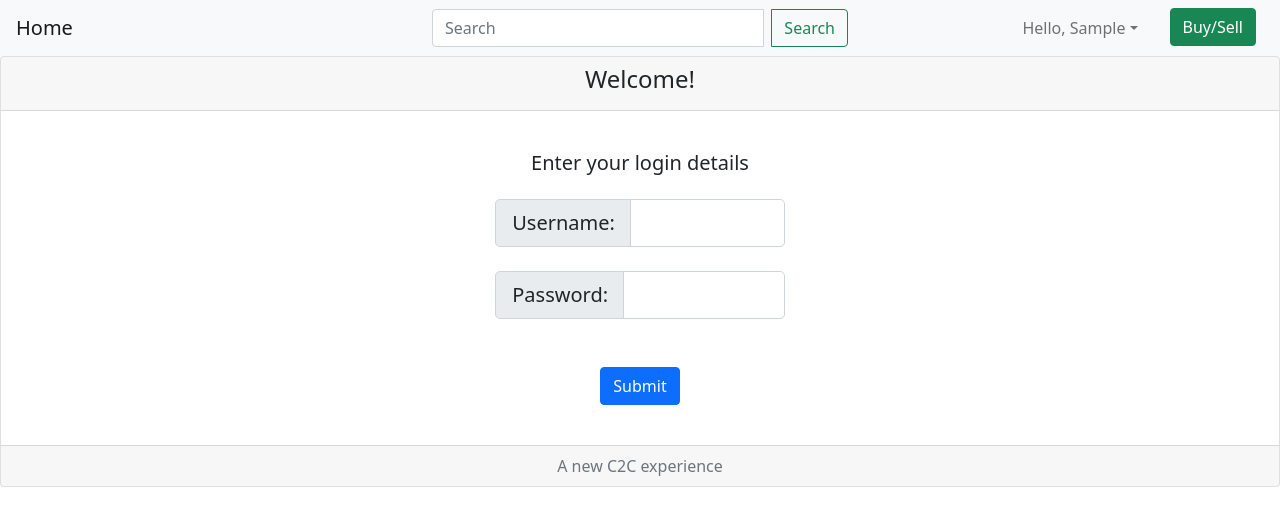
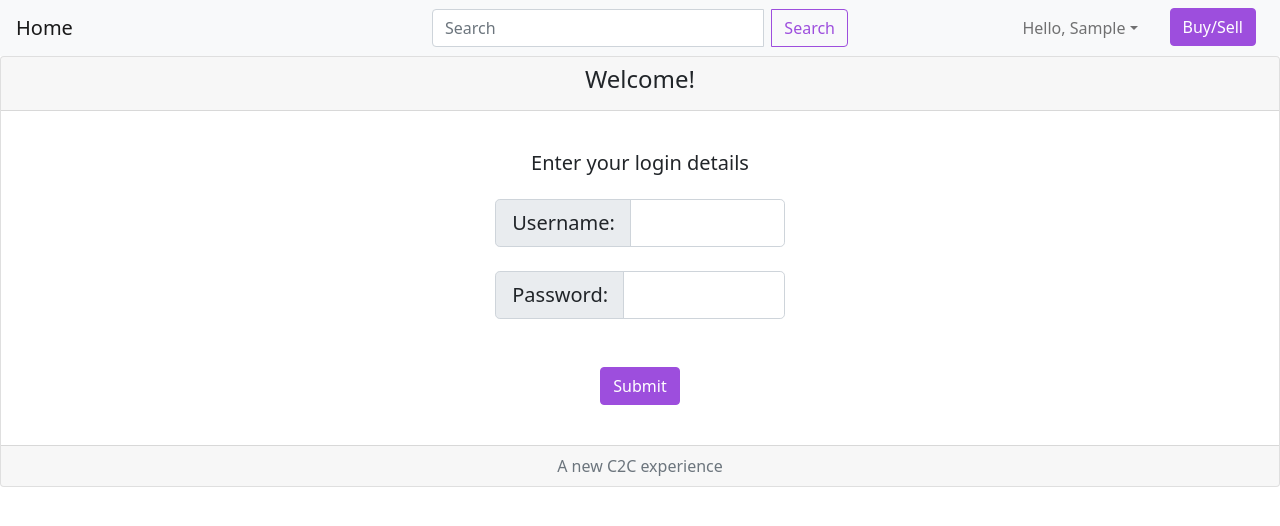
Before and after one commit to cskang0121/aws-buildon-asean-2021-hackathon, a React (Create React App) app in the folder src/main/frontend/: page /login in a window 1280 px wide. Shown: the top 526 px of the page. Built offline with nearby package versions, Linux system fonts and the light colour scheme; sample sign-in values are in the browser's storage.

Commit message:
Changed primary color, uses SASS styling

```diff
--- a/src/main/frontend/package.json
+++ b/src/main/frontend/package.json
@@ -8,6 +8,7 @@
     "@testing-library/user-event": "^12.8.3",
     "axios": "^0.21.1",
     "bootstrap": "^5.0.2",
+    "node-sass": "^6.0.1",
     "react": "^17.0.2",
     "react-bootstrap": "^1.6.1",
     "react-dom": "^17.0.2",
--- a/src/main/frontend/src/App.js
+++ b/src/main/frontend/src/App.js
@@ -1,6 +1,8 @@
 import React, { useState, useEffect } from "react";
 import "./App.css";
-import "bootstrap/dist/css/bootstrap.min.css";
+import "./custom.scss";
+//import "bootstrap/dist/css/bootstrap.min.css";
+
 
 import NavigationBar from "./components/Navbar/NavigationBar";
 import Home from "./components/Pages/Home";
--- a/src/main/frontend/src/components/ListingCard.js
+++ b/src/main/frontend/src/components/ListingCard.js
@@ -36,7 +36,7 @@ export default function ListingCard({
         </p>
         {deleteMyListing ? (
           <p>
-            <Button className="btn-danger" onClick={deleteMyListing}>
+            <Button variant="danger" onClick={deleteMyListing}>
               Delete Listing
             </Button>
           </p>
--- a/src/main/frontend/src/components/Navbar/NavigationBar.js
+++ b/src/main/frontend/src/components/Navbar/NavigationBar.js
@@ -63,7 +63,7 @@ export default function NavigationBar() {
               onChange={(event) => setKeyword(event.target.value)}
             />
             <button
-              class="btn btn-outline-success my-2 my-sm-0"
+              class="btn btn-outline-primary my-2 my-sm-0"
               onClick={(event) => handleOnSearchSubmit(event)}
             >
               Search
@@ -103,7 +103,7 @@ export default function NavigationBar() {
                 </div>
               </li>
               <li class="nav-item">
-                <a class="btn btn-success ml-4 mr-2" href="/post-listing">
+                <a class="btn btn-primary ml-4 mr-2" href="/post-listing">
                   Buy/Sell
                 </a>
               </li>
--- /dev/null
+++ b/src/main/frontend/src/custom.scss
@@ -0,0 +1,5 @@
+// change the theme
+$primary: #9d4edd;
+
+// Import Bootstrap and its default variables
+@import "~bootstrap/scss/bootstrap.scss";
--- a/src/main/frontend/src/index.js
+++ b/src/main/frontend/src/index.js
@@ -1,6 +1,7 @@
 import React from "react";
 import ReactDOM from "react-dom";
 import "./index.css";
+import "./custom.scss";
 import App from "./App";
 import reportWebVitals from "./reportWebVitals";
 
```
Also changed, not shown: 2 other files (tests, documents, lock files or other folders).
